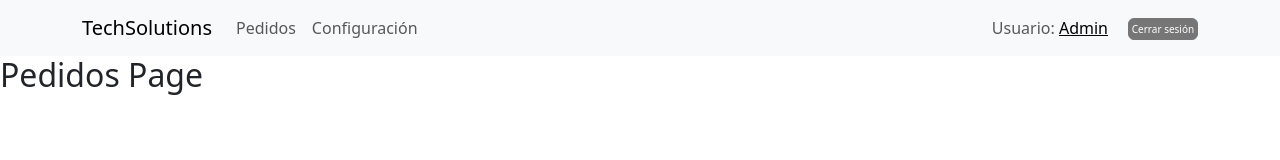
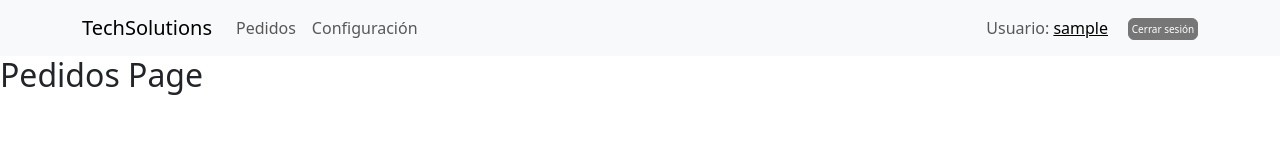
Before and after one commit to DevSer12/patronesSustiFrontend, a React (Vite) app: page /pedidos in a window 1280 px wide. Shown: the top 160 px of the page. Built offline with nearby package versions, Linux system fonts and the light colour scheme; sample sign-in values are in the browser's storage.

Commit message:
feat: se actualizo el nombre de usuario en Header y se configuro Login

```diff
--- a/src/components/subcomponents/Header.jsx
+++ b/src/components/subcomponents/Header.jsx
@@ -9,8 +9,12 @@ import { Link } from 'react-router-dom';
 import { useContext } from 'react';
 import { AuthContext } from '../../context/AuthProvider';
 
+
 export default function Header() {
     const { logout } = useContext(AuthContext);
+    const { user } = useContext(AuthContext);
+    const nombreUsuario = user ? user.username : '';
+
     const handleLogout = () => {
         logout();
     }
@@ -27,7 +31,7 @@ export default function Header() {
           </Nav>
           <div className="ms-auto">
             <Navbar.Text>
-              Usuario: <a href="#login">Admin</a>
+              Usuario: <a href="#login">{nombreUsuario}</a>
             </Navbar.Text>
           </div>
           <div style={ { marginLeft: '20px' } }>
--- a/src/pages/Login.jsx
+++ b/src/pages/Login.jsx
@@ -32,7 +32,7 @@ const Login = () => {
                 <Col xs={12} md={6} lg={4}>
                     <Card className="shadow p-4">
                         <Card.Body>
-                            <h2 className="text-center mb-4 text-primary">Iniciar Sesión en TechSolutions</h2>
+                            <h2 className="text-center mb-4 text-primary">TechSolutions</h2>
                             <Form onSubmit={handleSubmit}>
                                 <Form.Group className="mb-3" controlId="formBasicUser">
                                     <Form.Label>Nombre de Usuario</Form.Label>
```
